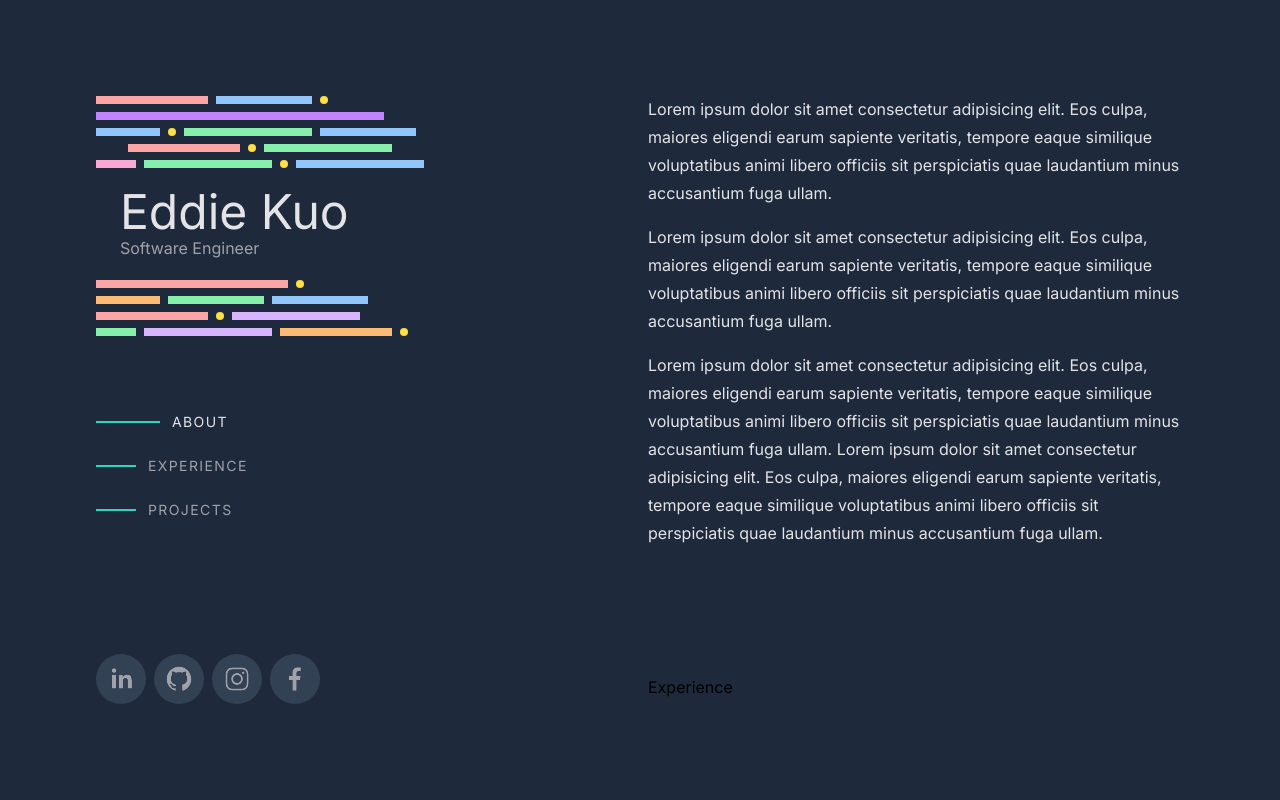
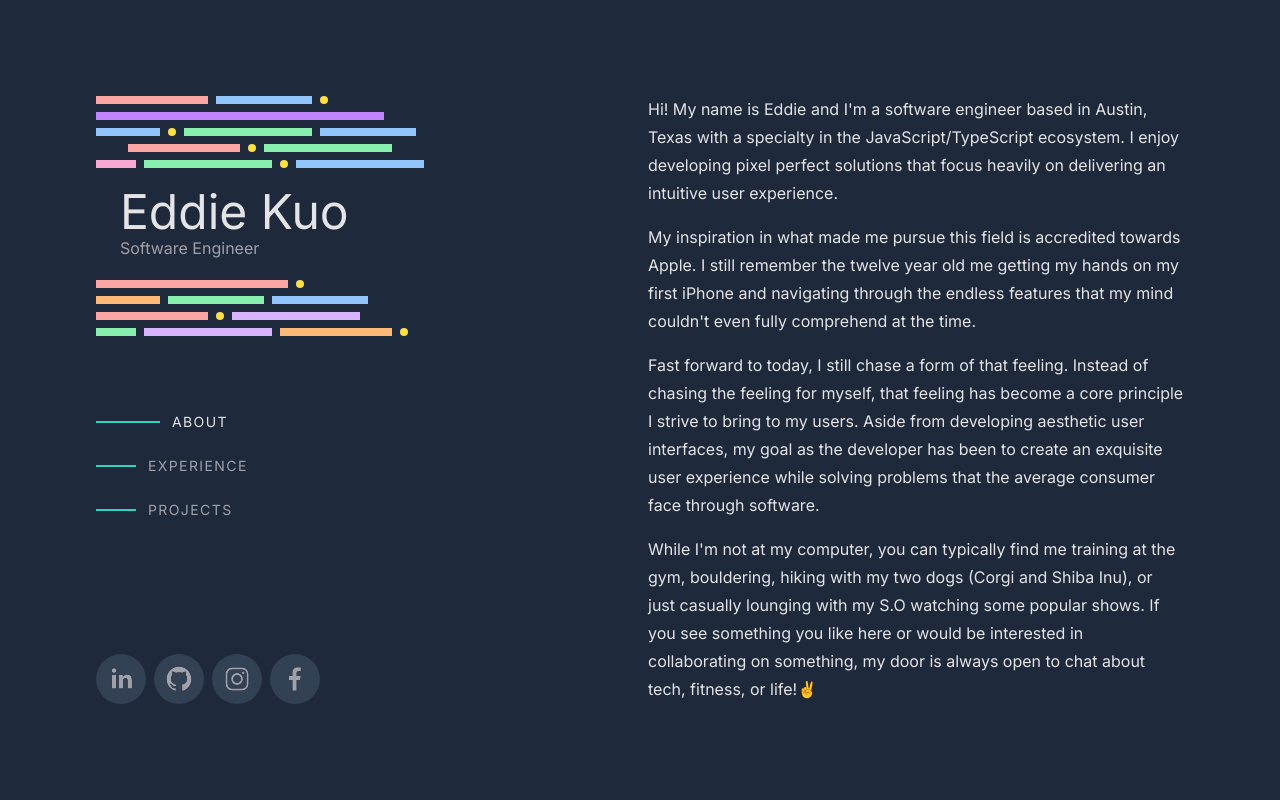
Before and after one commit to Eddie-Kuo/portfolio-v2, a Next.js app: page / in a window 1280 px wide. Shown: the top 800 px of the page. Built offline with nearby package versions, Linux system fonts and the light colour scheme.

Commit message:
add about me text

```diff
--- a/components/About.tsx
+++ b/components/About.tsx
@@ -10,25 +10,32 @@ function About() {
       </div>
       <div className="leading-7 text-lightText">
         <p className="mb-4">
-          Lorem ipsum dolor sit amet consectetur adipisicing elit. Eos culpa,
-          maiores eligendi earum sapiente veritatis, tempore eaque similique
-          voluptatibus animi libero officiis sit perspiciatis quae laudantium
-          minus accusantium fuga ullam.
+          Hi! My name is Eddie and I&apos;m a software engineer based in Austin,
+          Texas with a specialty in the JavaScript/TypeScript ecosystem. I enjoy
+          developing pixel perfect solutions that focus heavily on delivering an
+          intuitive user experience.
         </p>
         <p className="mb-4">
-          Lorem ipsum dolor sit amet consectetur adipisicing elit. Eos culpa,
-          maiores eligendi earum sapiente veritatis, tempore eaque similique
-          voluptatibus animi libero officiis sit perspiciatis quae laudantium
-          minus accusantium fuga ullam.
+          My inspiration in what made me pursue this field is accredited towards
+          Apple. I still remember the twelve year old me getting my hands on my
+          first iPhone and navigating through the endless features that my mind
+          couldn&apos;t even fully comprehend at the time.
         </p>
         <p className="mb-4">
-          Lorem ipsum dolor sit amet consectetur adipisicing elit. Eos culpa,
-          maiores eligendi earum sapiente veritatis, tempore eaque similique
-          voluptatibus animi libero officiis sit perspiciatis quae laudantium
-          minus accusantium fuga ullam. Lorem ipsum dolor sit amet consectetur
-          adipisicing elit. Eos culpa, maiores eligendi earum sapiente
-          veritatis, tempore eaque similique voluptatibus animi libero officiis
-          sit perspiciatis quae laudantium minus accusantium fuga ullam.
+          Fast forward to today, I still chase a form of that feeling. Instead
+          of chasing the feeling for myself, that feeling has become a core
+          principle I strive to bring to my users. Aside from developing
+          aesthetic user interfaces, my goal as the developer has been to create
+          an exquisite user experience while solving problems that the average
+          consumer face through software.
+        </p>
+        <p className="mb-4">
+          While I&apos;m not at my computer, you can typically find me training
+          at the gym, bouldering, hiking with my two dogs (Corgi and Shiba Inu),
+          or just casually lounging with my S.O watching some popular shows. If
+          you see something you like here or would be interested in
+          collaborating on something, my door is always open to chat about tech,
+          fitness, or life!✌️
         </p>
       </div>
     </>
```
